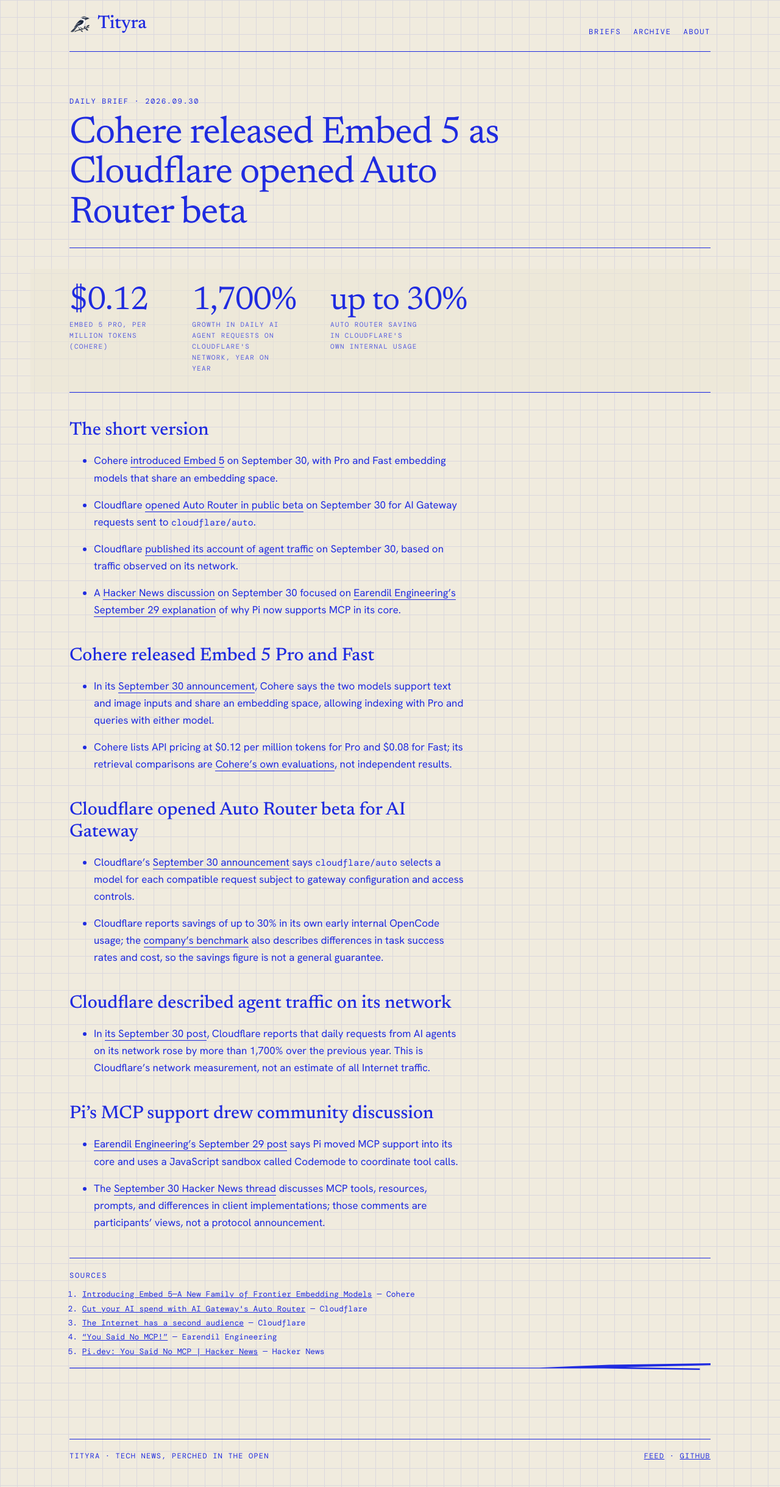
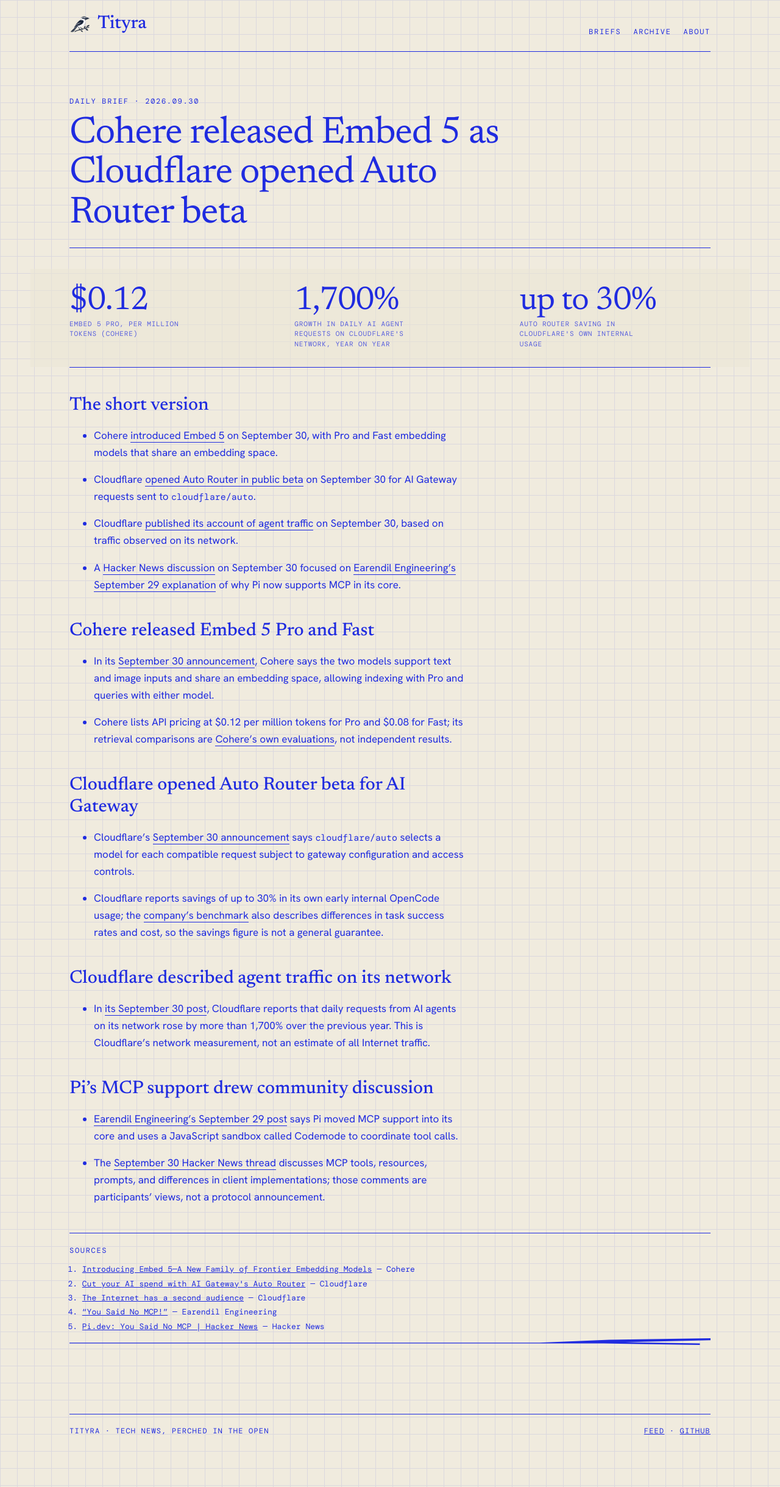
Before and after one commit to Tityra/Tityra.github.io, a Jekyll site: the page built from _posts/2026-09-30-ai-daily-brief.md, in a window 1280 px wide. Shown: the whole page at 61% size. Built offline with Jekyll 4.4.1, drawn with Linux system fonts in a browser that asks for light colours.

Commit message:
fix: figure labels were wrapping to five lines
Gave each figure a flex basis and a wider label measure, so a long
attribution sits on two lines instead of a narrow column.

```diff
--- a/_layouts/default.html
+++ b/_layouts/default.html
@@ -24,7 +24,7 @@
       href="https://fonts.googleapis.com/css2?family=Newsreader:opsz,wght@6..72,400..500&family=Hanken+Grotesk:wght@400..700&family=DM+Mono:wght@400;500&family=Noto+Serif+KR:wght@500&family=Noto+Sans+KR:wght@400;600&display=swap"
       rel="stylesheet"
     />
-    <link rel="stylesheet" href="{{ '/assets/css/styles.css' | relative_url }}?v=3" />
+    <link rel="stylesheet" href="{{ '/assets/css/styles.css' | relative_url }}?v=4" />
     <link rel="icon" type="image/png" sizes="32x32" href="{{ '/assets/img/tityra-32.png' | relative_url }}" />
     <link rel="icon" type="image/png" sizes="48x48" href="{{ '/assets/img/tityra-48.png' | relative_url }}" />
     <link rel="icon" type="image/png" sizes="96x96" href="{{ '/assets/img/tityra-96.png' | relative_url }}" />
--- a/assets/css/styles.css
+++ b/assets/css/styles.css
@@ -579,10 +579,17 @@
 .figures__label {
   font-family: var(--font-mono);
   font-size: 11px;
-  letter-spacing: 0.12em;
+  letter-spacing: 0.08em;
+  line-height: 1.5;
   text-transform: uppercase;
   opacity: 0.72;
-  max-width: 22ch;
+  max-width: 30ch;
+}
+
+.figures__item {
+  min-width: 0;
+  flex: 1 1 200px;
+  max-width: 320px;
 }
 
 /* --- 5 · paper strata ----------------------------------------------------
```
